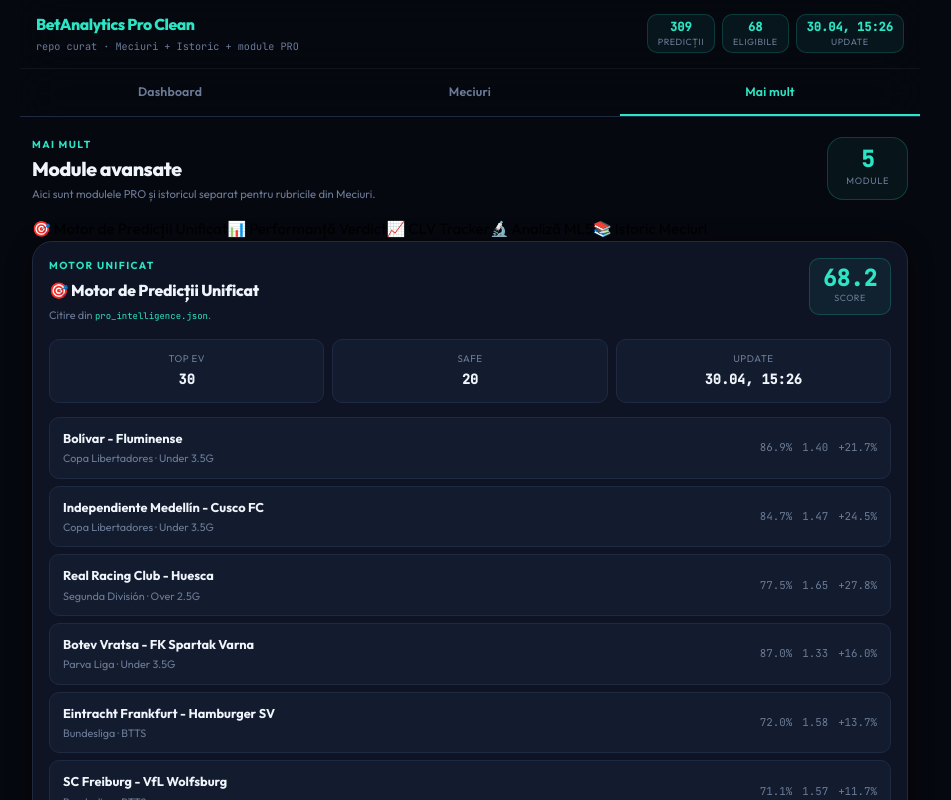
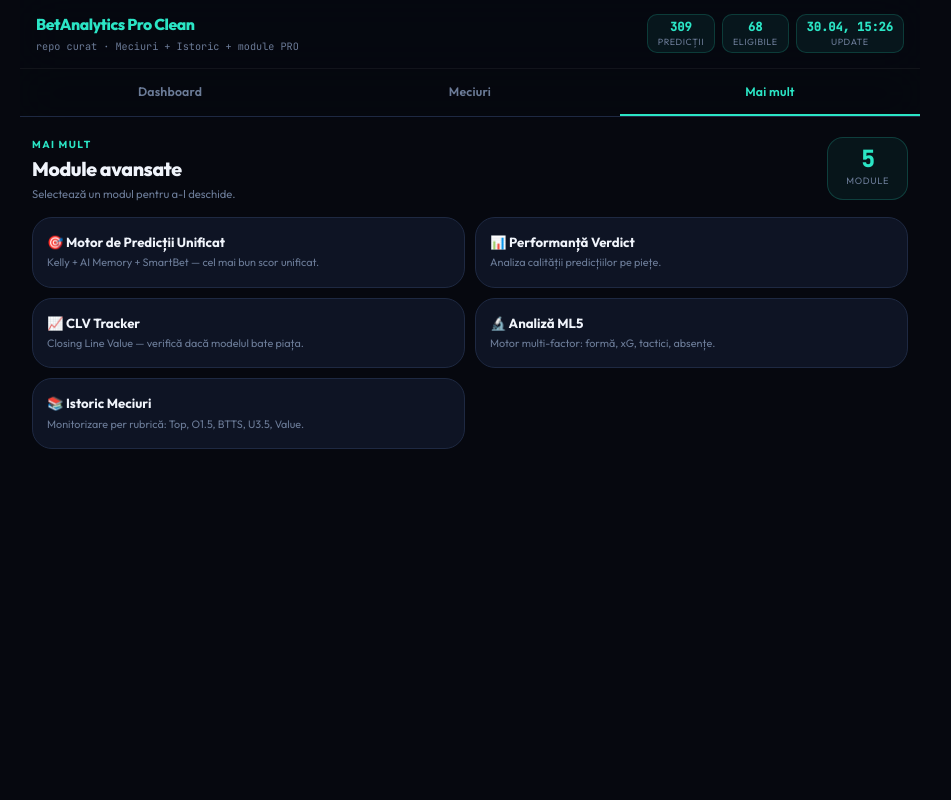
Before and after one commit to Balty1991/BetAnalyticsProClean, a React (Vite) app: page / in a window 1280 px wide. Both pictures are taken after a click on the button "Mai mult". Shown: the top 800 px of the page, without its empty margins (170-1121 px from the left). Built offline with nearby package versions, Linux system fonts and the light colour scheme.

Commit message:
Add files via upload

```diff
--- a/src/components/more/MatchesHistory.jsx
+++ b/src/components/more/MatchesHistory.jsx
@@ -4,25 +4,109 @@ import { buildCategorySummary, buildPeriodPerformance, getRowsForCategory } from
 import { fmtOdd, fmtPct, fmtSigned } from '../../logic/format.js';
 
 const PERIODS = [
-  { key: 'last7', label: 'Ultimele 7 zile' },
-  { key: 'weekly', label: 'Săptămânal' },
+  { key: 'last7',   label: 'Ultimele 7 zile' },
+  { key: 'weekly',  label: 'Săptămânal' },
   { key: 'monthly', label: 'Lunar' },
-  { key: 'yearly', label: 'Anual' }
+  { key: 'yearly',  label: 'Anual' },
 ];
 
 export default function MatchesHistory({ matches, recommendationLog }) {
   const [category, setCategory] = useState('all');
-  const [period, setPeriod] = useState('last7');
-  const rows = useMemo(() => buildTrackedHistoryRows(recommendationLog, matches), [recommendationLog, matches]);
-  const summary = useMemo(() => buildCategorySummary(rows), [rows]);
+  const [period, setPeriod]     = useState('last7');
+
+  const rows       = useMemo(() => buildTrackedHistoryRows(recommendationLog, matches), [recommendationLog, matches]);
+  const summary    = useMemo(() => buildCategorySummary(rows), [rows]);
   const activeRows = useMemo(() => getRowsForCategory(rows, category), [rows, category]);
   const periodRows = useMemo(() => buildPeriodPerformance(activeRows, period), [activeRows, period]);
 
-  return <section className="panel module-panel history-module">
-    <div className="module-head"><div><div className="section-kicker">Istoric Meciuri</div><h2>📚 Monitorizare rubrici Meciuri</h2><p className="muted">„Toate” cumulează Top + O1.5 + BTTS + U3.5 + Value.</p></div><div className="score-box large"><strong>{rows.length}</strong><span>loguri</span></div></div>
-    <div className="history-summary-grid">{summary.map((item) => <button key={item.key} type="button" className={`history-summary-card ${category === item.key ? 'active' : ''}`} onClick={() => setCategory(item.key)}><span>{item.label}</span><strong>{item.stats.settled}/{item.stats.total}</strong><em className={item.stats.roi >= 0 ? 'positive' : 'negative'}>{fmtSigned(item.stats.roi, '%')}</em></button>)}</div>
-    <div className="period-tabs">{PERIODS.map((item) => <button key={item.key} type="button" className={period === item.key ? 'active' : ''} onClick={() => setPeriod(item.key)}>{item.label}</button>)}</div>
-    <div className="history-table-wrap"><table className="history-table"><thead><tr><th>Perioadă</th><th>Total</th><th>W/L</th><th>WR</th><th>ROI</th><th>Profit</th><th>Cotă</th></tr></thead><tbody>{periodRows.map((row) => <tr key={row.key}><td>{row.label}</td><td>{row.stats.total}</td><td>{row.stats.wins}/{row.stats.losses}</td><td>{fmtPct(row.stats.winRate)}</td><td className={row.stats.roi >= 0 ? 'positive' : 'negative'}>{fmtSigned(row.stats.roi, '%')}</td><td className={row.stats.profit >= 0 ? 'positive' : 'negative'}>{fmtSigned(row.stats.profit, 'u')}</td><td>{fmtOdd(row.stats.avgOdds)}</td></tr>)}</tbody></table></div>
-    <div className="history-note"><strong>Notă:</strong> pending intră la total, dar ROI/WR se calculează doar din win/loss.</div>
-  </section>;
+  return (
+    <section className="panel module-panel history-module" style={{ marginTop: 16 }}>
+      <div className="module-head">
+        <div>
+          <div className="section-kicker">Istoric Meciuri</div>
+          <h2>📚 Monitorizare rubrici</h2>
+          <p className="muted">
+            „Toate" = cumulat Top + O1.5 + BTTS + U3.5 + Value.
+            Pending intră la total dar ROI/WR se calculează doar din win/loss.
+          </p>
+        </div>
+        <div className="score-box large">
+          <strong>{rows.length}</strong>
+          <span>loguri</span>
+        </div>
+      </div>
+
+      {/* Category summary cards */}
+      <div className="history-summary-grid">
+        {summary.map((item) => (
+          <button
+            key={item.key}
+            type="button"
+            className={`history-summary-card ${category === item.key ? 'active' : ''}`}
+            onClick={() => setCategory(item.key)}
+          >
+            <span>{item.label}</span>
+            <strong>{item.stats.settled}/{item.stats.total}</strong>
+            <em className={item.stats.roi >= 0 ? 'positive' : 'negative'}>
+              {fmtSigned(item.stats.roi, '%')}
+            </em>
+          </button>
+        ))}
+      </div>
+
+      {/* Period tabs */}
+      <div className="period-tabs">
+        {PERIODS.map((p) => (
+          <button
+            key={p.key}
+            type="button"
+            className={period === p.key ? 'active' : ''}
+            onClick={() => setPeriod(p.key)}
+          >
+            {p.label}
+          </button>
+        ))}
+      </div>
+
+      {/* Table */}
+      {periodRows.length ? (
+        <div className="history-table-wrap">
+          <table className="history-table">
+            <thead>
+              <tr>
+                <th>Perioadă</th>
+                <th>Total</th>
+                <th>W/L</th>
+                <th>WR</th>
+                <th>ROI</th>
+                <th>Profit</th>
+                <th>Cotă</th>
+              </tr>
+            </thead>
+            <tbody>
+              {periodRows.map((row) => (
+                <tr key={row.key}>
+                  <td>{row.label}</td>
+                  <td>{row.stats.total}</td>
+                  <td>{row.stats.wins}/{row.stats.losses}</td>
+                  <td>{fmtPct(row.stats.winRate)}</td>
+                  <td className={row.stats.roi >= 0 ? 'positive' : 'negative'}>{fmtSigned(row.stats.roi, '%')}</td>
+                  <td className={row.stats.profit >= 0 ? 'positive' : 'negative'}>{fmtSigned(row.stats.profit, 'u')}</td>
+                  <td>{fmtOdd(row.stats.avgOdds)}</td>
+                </tr>
+              ))}
+            </tbody>
+          </table>
+        </div>
+      ) : (
+        <p className="muted" style={{ textAlign: 'center', padding: '24px 0', fontSize: '.82rem' }}>
+          Nu există date de afișat pentru selecția curentă.
+        </p>
+      )}
+
+      <p className="history-note">
+        <strong>Notă:</strong> Meciurile monitorizate sunt doar cele ce apar în rubricile din secțiunea Meciuri (Top, O1.5, BTTS, U3.5, Value). Pending intră la total, dar ROI și WR se calculează exclusiv din rezultate finale.
+      </p>
+    </section>
+  );
 }
--- a/src/components/more/MorePage.jsx
+++ b/src/components/more/MorePage.jsx
@@ -6,34 +6,48 @@ import Ml5Analysis from './Ml5Analysis.jsx';
 import MatchesHistory from './MatchesHistory.jsx';
 
 const MODULES = [
-  { key: 'unified', label: '🎯 Motor de Predicții Unificat' },
-  { key: 'verdict', label: '📊 Performanță Verdict' },
-  { key: 'clv', label: '📈 CLV Tracker' },
-  { key: 'ml5', label: '🔬 Analiză ML5' },
-  { key: 'history', label: '📚 Istoric Meciuri' }
+  { key: 'unified', title: '🎯 Motor de Predicții Unificat', sub: 'Kelly + AI Memory + SmartBet — cel mai bun scor unificat.' },
+  { key: 'verdict', title: '📊 Performanță Verdict',         sub: 'Analiza calității predicțiilor pe piețe.' },
+  { key: 'clv',     title: '📈 CLV Tracker',                 sub: 'Closing Line Value — verifică dacă modelul bate piața.' },
+  { key: 'ml5',     title: '🔬 Analiză ML5',                 sub: 'Motor multi-factor: formă, xG, tactici, absențe.' },
+  { key: 'history', title: '📚 Istoric Meciuri',             sub: 'Monitorizare per rubrică: Top, O1.5, BTTS, U3.5, Value.' },
 ];
 
 export default function MorePage({ loading, matches, rawData = {} }) {
-  const [activeModule, setActiveModule] = useState('unified');
+  const [active, setActive] = useState(null);
 
-  return <section className="more-page">
+  return (
+    <section className="more-page">
       <div className="page-head">
         <div>
           <div className="section-kicker">Mai mult</div>
           <h1>Module avansate</h1>
-        <p className="muted">Aici sunt modulele PRO și istoricul separat pentru rubricile din Meciuri.</p>
+          <p className="muted">Selectează un modul pentru a-l deschide.</p>
         </div>
-      <div className="count-card"><strong>{loading ? '…' : MODULES.length}</strong><span>module</span></div>
+        <div className="count-card">
+          <strong>{MODULES.length}</strong><span>module</span>
+        </div>
       </div>
 
-    <div className="more-tabs">
-      {MODULES.map((module) => <button key={module.key} type="button" className={`more-tab ${activeModule === module.key ? 'active' : ''}`} onClick={() => setActiveModule(module.key)}>{module.label}</button>)}
+      <div className="more-grid">
+        {MODULES.map((m) => (
+          <button
+            key={m.key}
+            type="button"
+            className={`more-card-btn ${active === m.key ? 'active' : ''}`}
+            onClick={() => setActive(active === m.key ? null : m.key)}
+          >
+            <span className="more-card-title">{m.title}</span>
+            <span className="more-card-sub">{m.sub}</span>
+          </button>
+        ))}
       </div>
 
-    {activeModule === 'unified' ? <UnifiedPredictionEngine data={rawData?.proIntelligence || {}} /> : null}
-    {activeModule === 'verdict' ? <VerdictPerformance data={rawData?.predictionTypeHistory || {}} quality={rawData?.modelQuality || {}} /> : null}
-    {activeModule === 'clv' ? <ClvTracker data={rawData?.clvTracker || {}} /> : null}
-    {activeModule === 'ml5' ? <Ml5Analysis data={rawData?.modelQuality || {}} benchmarks={rawData?.modelBenchmarks || {}} insights={rawData?.trainingInsights || []} /> : null}
-    {activeModule === 'history' ? <MatchesHistory matches={matches} recommendationLog={rawData?.recommendationLog || []} /> : null}
-  </section>;
+      {active === 'unified' && <UnifiedPredictionEngine data={rawData?.proIntelligence || {}} />}
+      {active === 'verdict' && <VerdictPerformance data={rawData?.predictionTypeHistory || {}} quality={rawData?.modelQuality || {}} />}
+      {active === 'clv'     && <ClvTracker data={rawData?.clvTracker || {}} />}
+      {active === 'ml5'     && <Ml5Analysis data={rawData?.modelQuality || {}} benchmarks={rawData?.modelBenchmarks || {}} insights={rawData?.trainingInsights || []} />}
+      {active === 'history' && <MatchesHistory matches={matches} recommendationLog={rawData?.recommendationLog || []} />}
+    </section>
+  );
 }
```
Lines whose indentation alone changed are shown as unchanged.
